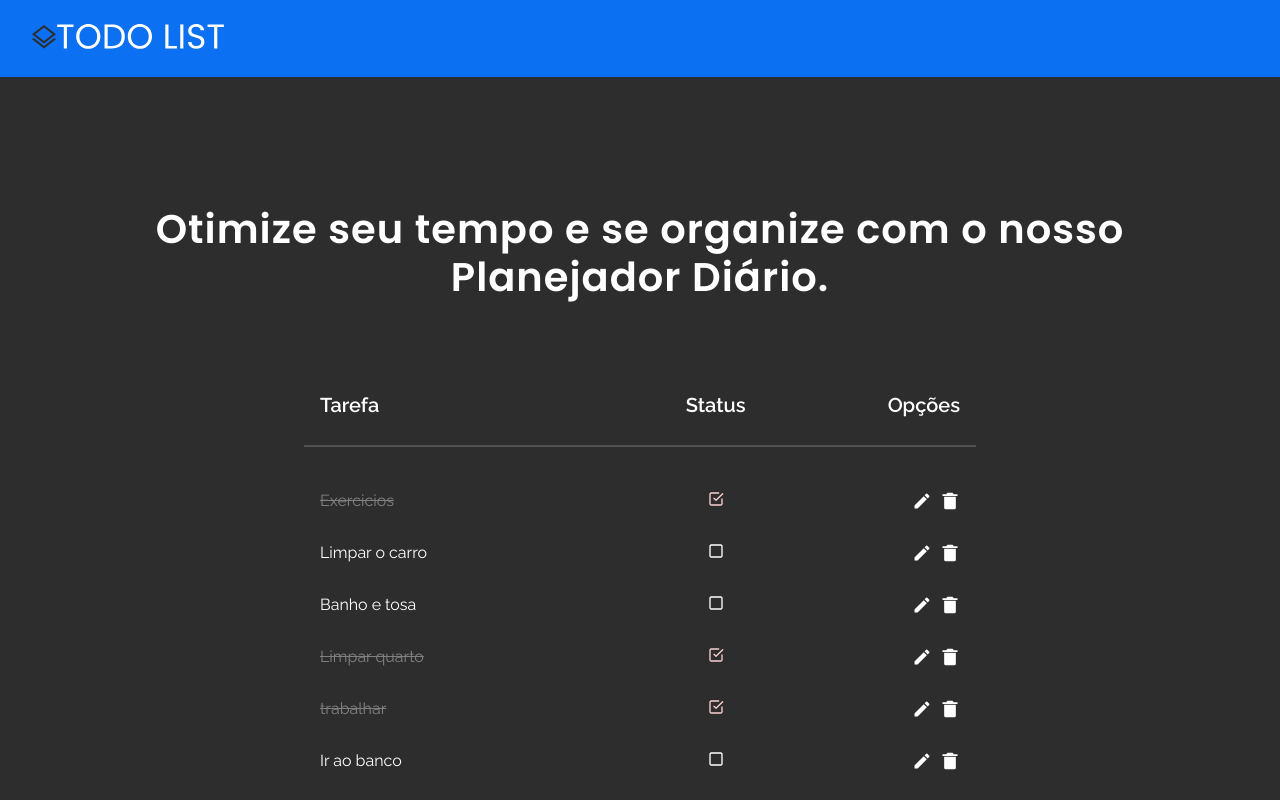
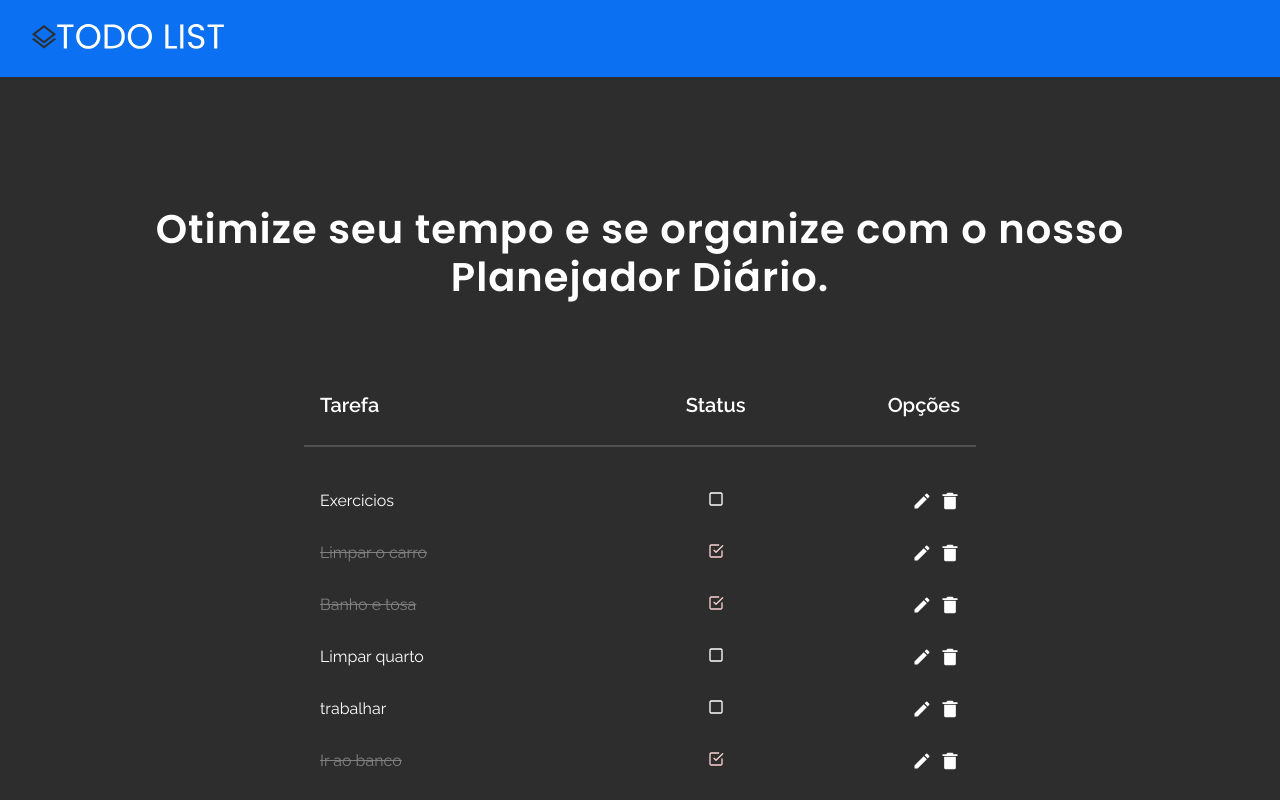
Before and after one commit to Delgado-tech/dnc-task-list-challenge, a React (Vite) app: page / in a window 1280 px wide. Shown: the top 800 px of the page. Built offline with nearby package versions, Linux system fonts and the light colour scheme.

Commit message:
fix dashfeat

```diff
--- a/src/components/TaskList/TaskList.tsx
+++ b/src/components/TaskList/TaskList.tsx
@@ -55,7 +55,7 @@ export default function TaskList({ db }: ITaskList) {
             <tr id={`taskId:${task.id}`} key={task.id} className="tasklist__row">
                 <td
                     onClick={() => modalOperation.callReadModal(task.id, modalOperationHandlers)} className="tasklist__item"
-                    style={checked ? {textDecoration: "line-through", color: "gray"} : {}}
+                    style={!checked ? {textDecoration: "line-through", color: "gray"} : {}}
                 >
                     {task.data.title ? task.data.title : `Tarefa ${task.id}`}
                 </td>
@@ -64,7 +64,7 @@ export default function TaskList({ db }: ITaskList) {
                         modalOperation.updateTaskStatus(task.id, `ch${task.id}`, modalOperationHandlers);
                         setCheckboxToggle(!checkboxToggle);
                     }}>
-                        <Checkbox id={`ch${task.id}`} checked={ checked } />
+                        <Checkbox id={`ch${task.id}`} checked={ !checked } />
                     </span>
                 </td>
                 <td>
```
